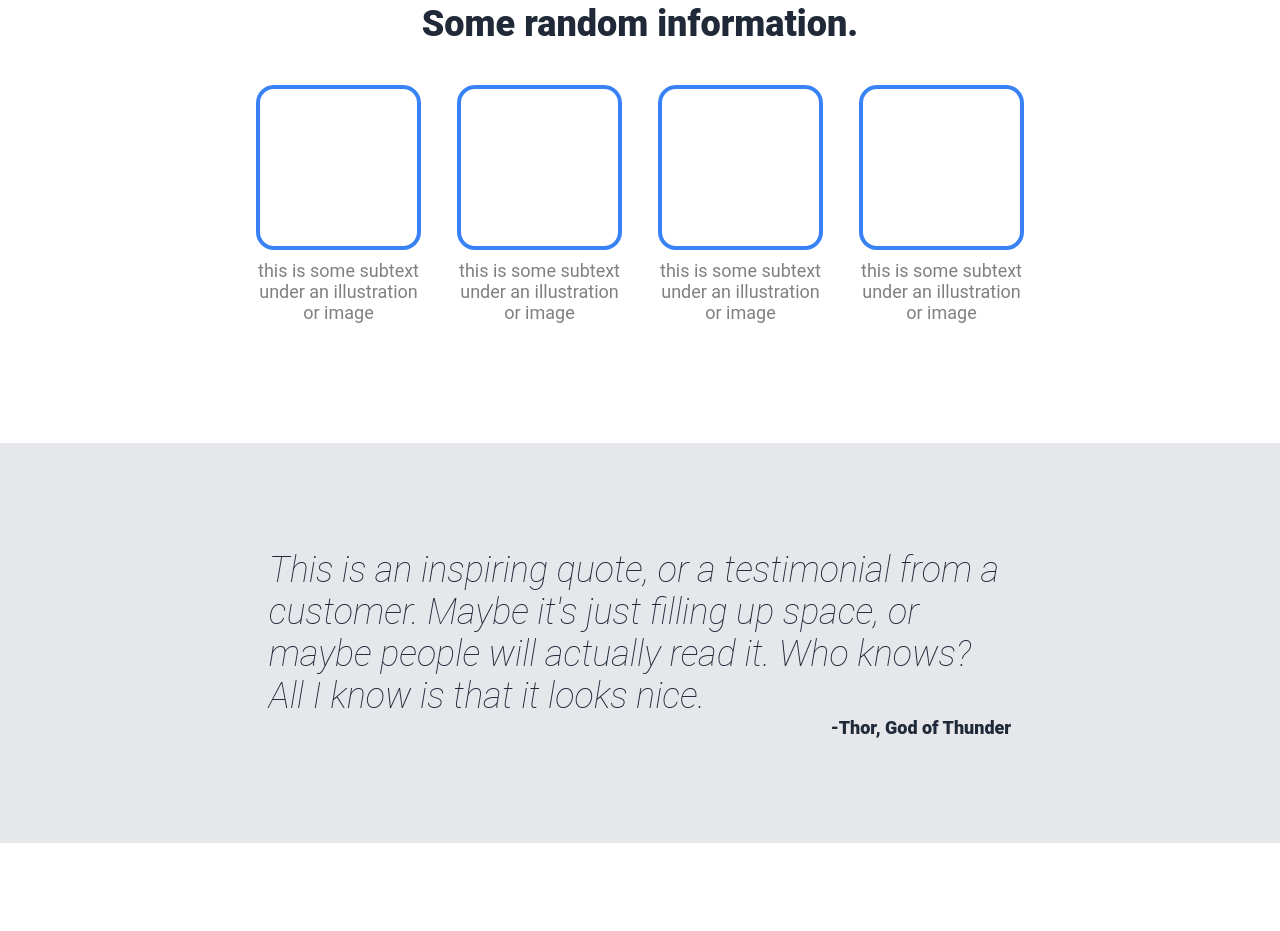
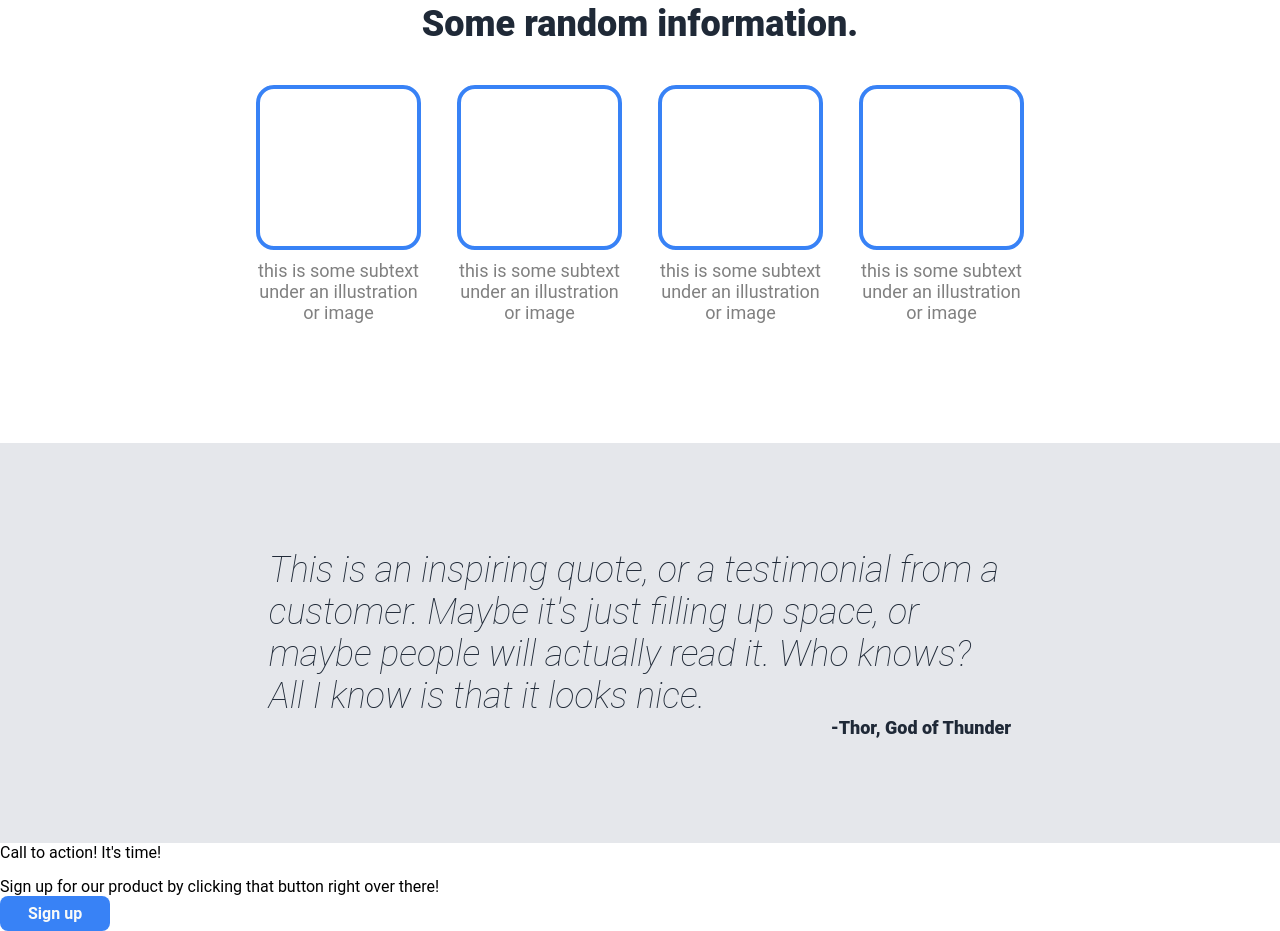
Before and after one commit to Hafsa10101/template-landing-page, a plain HTML site: page index.html in a window 1280 px wide. Shown: the part 677-1608 px from the top of the page. Before the commit the page ends 1520 px from the top, so only its background shows below. Drawn offline with Linux system fonts and the light colour scheme.

Commit message:
Edit index.html
Added html code for call to action section.

```diff
--- a/index.html
+++ b/index.html
@@ -60,5 +60,16 @@
                 <div class="author">-Thor, God of Thunder</div>
             </div>
         </div>
+
+        <!-- Call to action -->
+        <div class="cta-container">
+            <div class="cta">
+                <div class="left">
+                    <div class="cta-heading">Call to action! It's time!</div>
+                    <div class="cta-subheading">Sign up for our product by clicking that button right over there!</div>
+                </div>
+                <button class="cta-btn">Sign up</button>
+            </div>
+        </div>
     </body>
 </html>
```
